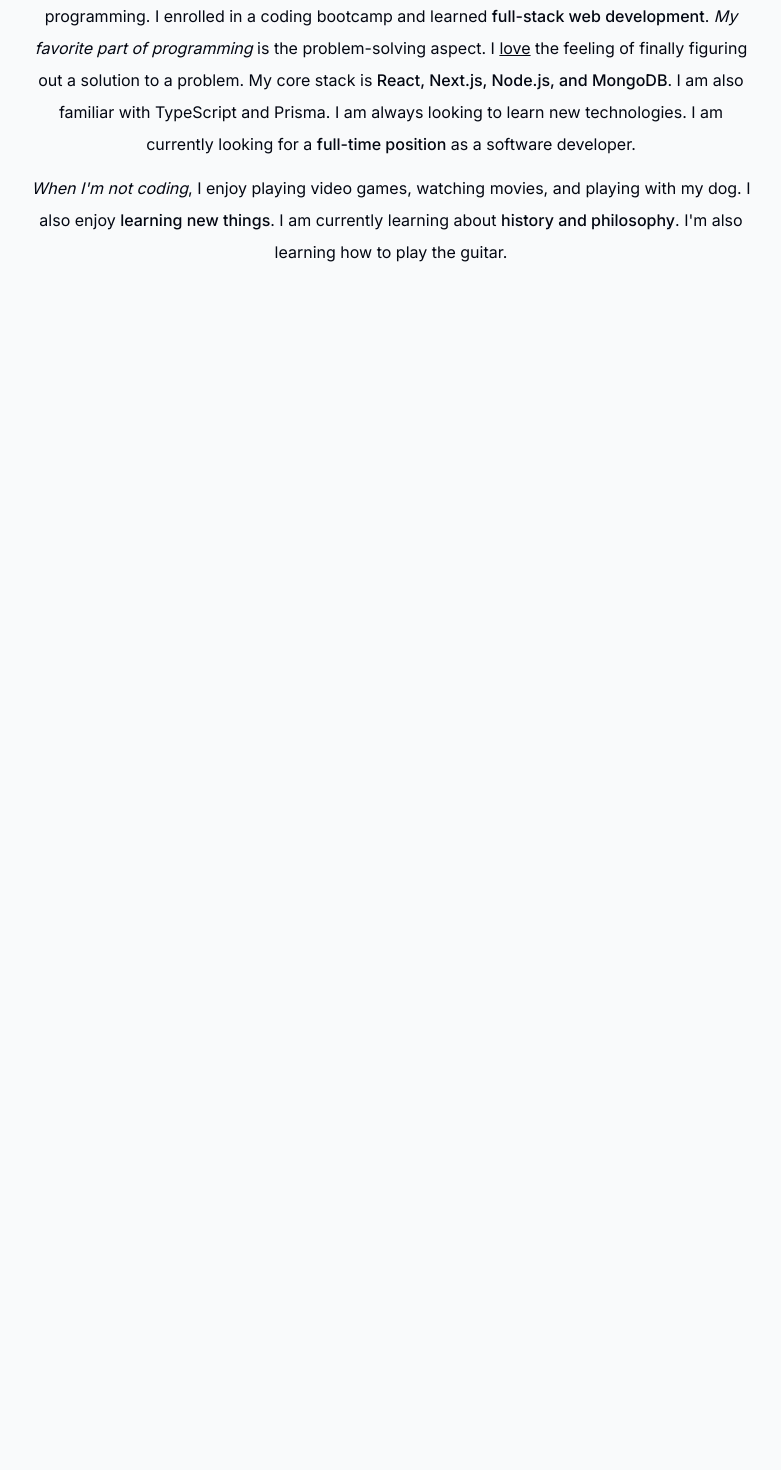
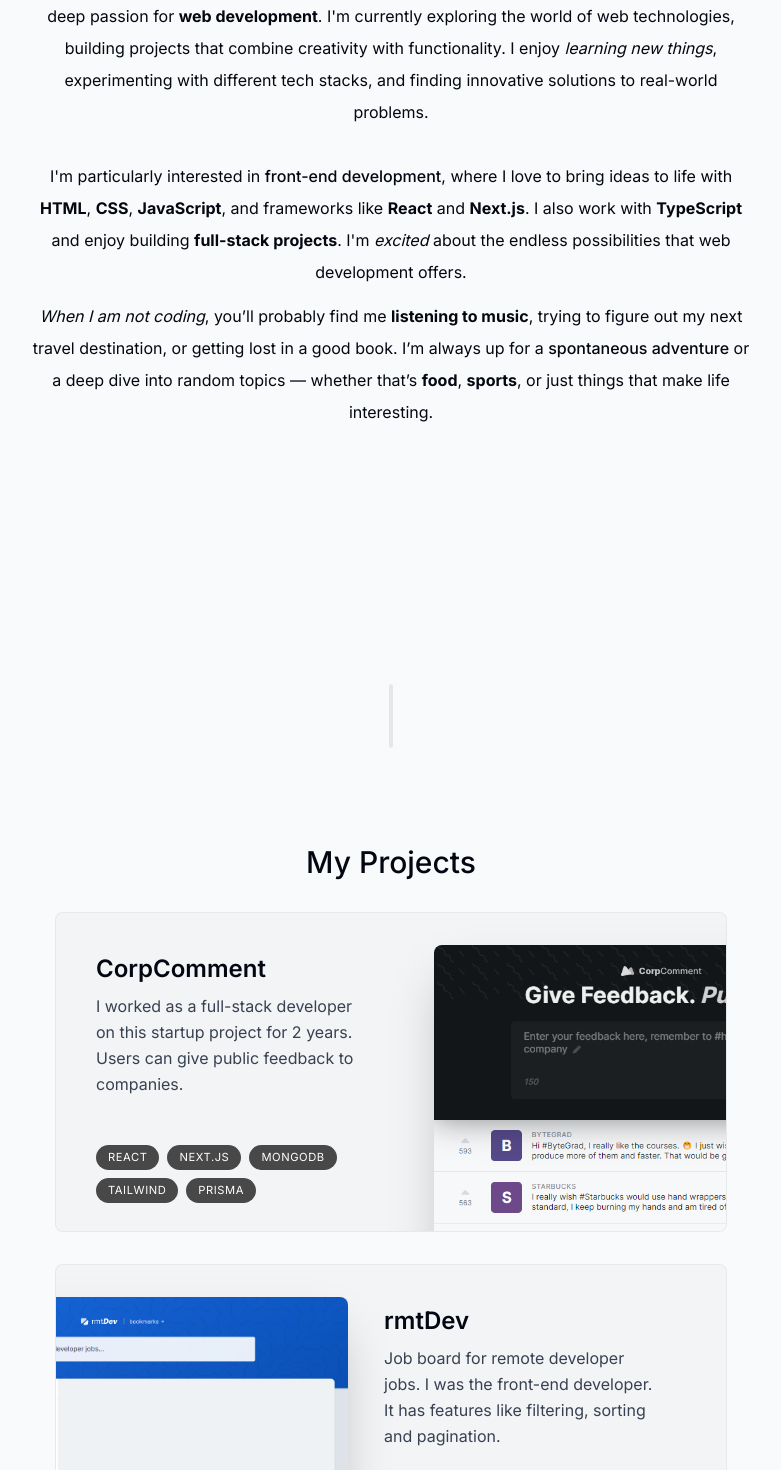
Before and after one commit to kunjsonker/my-portfolio, a Next.js app: page / in a window 1280 px wide. Shown: the part 1000-2470 px from the top of the page, without its empty margins (249-1030 px from the left). Before the commit the page ends 1428 px from the top, so only its background shows below. Built offline with nearby package versions, Linux system fonts and the light colour scheme.

Commit message:
Add Project Section

```diff
--- a/app/page.tsx
+++ b/app/page.tsx
@@ -1,5 +1,6 @@
 import About from "@/components/about";
 import Intro from "@/components/intro";
+import Projects from "@/components/projects";
 import SectionDivider from "@/components/section-divider";
 
 
@@ -9,6 +10,9 @@
       <Intro/>
       <SectionDivider/>
       <About/>
+      <SectionDivider/>
+      <Projects/>
+      <SectionDivider/>
 
 
     </main>
--- a/components/about.tsx
+++ b/components/about.tsx
@@ -12,32 +12,21 @@
     transition={{delay:0.175}}>
         <SectionHeading>About Me</SectionHeading>
         <p className='mb-3'>
-        After graduating with a degree in{" "}
-        <span className="font-medium">Accounting</span>, I decided to pursue my
-        passion for programming. I enrolled in a coding bootcamp and learned{" "}
-        <span className="font-medium">full-stack web development</span>.{" "}
-        <span className="italic">My favorite part of programming</span> is the
-        problem-solving aspect. I <span className="underline">love</span> the
-        feeling of finally figuring out a solution to a problem. My core stack
-        is{" "}
-        <span className="font-medium">
-          React, Next.js, Node.js, and MongoDB
-        </span>
-        . I am also familiar with TypeScript and Prisma. I am always looking to
-        learn new technologies. I am currently looking for a{" "}
-        <span className="font-medium">full-time position</span> as a software
-        developer.
+  Hi! I'm <strong>Kunj</strong>, a sophomore at <strong>Indian Institute of Information Technology Allahabad</strong> with a deep passion for{" "}
+  <span className="font-medium"><strong>web development</strong></span>. I'm currently exploring the world of web technologies, building projects that combine{" "}
+  creativity with functionality. I enjoy{" "}
+  <span className="italic">learning new things</span>, experimenting with different tech stacks, and finding innovative solutions to real-world problems.
+  <br /><br />
+  I'm particularly interested in{" "}
+  <span className="font-medium">front-end development</span>, where I love to bring ideas to life with <strong>HTML</strong>, <strong>CSS</strong>, <strong>JavaScript</strong>, and frameworks like{" "}
+  <strong>React</strong> and <strong>Next.js</strong>. I also work with <strong>TypeScript</strong> and enjoy building <strong>full-stack projects</strong>. I'm{" "}
+  <span className="italic">excited</span> about the endless possibilities that web development offers.
+</p>
 
-        </p>
-        <span className="italic">When I'm not coding</span>, I enjoy playing
-        video games, watching movies, and playing with my dog. I also enjoy{" "}
-        <span className="font-medium">learning new things</span>. I am currently
-        learning about{" "}
-        <span className="font-medium">history and philosophy</span>. I'm also
-        learning how to play the guitar.
-        <p>
+<span className="italic">When I am not coding</span>, you’ll probably find me <strong>listening to music</strong>, trying to figure out my next travel destination, or getting lost in a good book. I’m always up for a{" "}
+<span className="font-medium">spontaneous adventure</span> or a deep dive into random topics — whether that’s <strong>food</strong>, <strong>sports</strong>, or just things that make life interesting.
+<p></p>
 
-        </p>
     </motion.section>
   )
 }
--- /dev/null
+++ b/components/project.tsx
@@ -0,0 +1,76 @@
+"use client";
+
+import { projectsData } from '@/lib/data';
+import { useRef } from 'react';
+import Image from 'next/image';
+import { motion, useScroll, useTransform } from 'framer-motion';
+
+type ProjectProps = (typeof projectsData)[number];
+
+export default function Project({
+  title,
+  description,
+  tags,
+  imageUrl
+}: ProjectProps) {
+  const ref = useRef<HTMLDivElement>(null);
+
+  const { scrollYProgress } = useScroll({
+    target: ref,
+    offset: ["0 1", "1.33 1"]
+  });
+
+  const scaleProgress = useTransform(scrollYProgress, [0, 1], [0.8, 1]);
+  const opacityProgress = useTransform(scrollYProgress, [0, 1], [0.6, 1]);
+
+  return (
+    <motion.div
+      ref={ref}
+      style={{
+        scale: scaleProgress,
+        opacity: opacityProgress,
+      }}
+      className="group mb-3 sm:mb-8 last:mb-0"
+    >
+      <section className="bg-gray-100 max-w-[42rem] border border-black/5
+      rounded-lg
+        overflow-hidden sm:pr-8 relative sm:h-[20rem]
+        hover:bg-gray-200 transition"
+      >
+        <div className="pt-4 pb-7 px-5 sm:pl-10 sm:pr-2 sm:pt-10 sm:max-w-[50%]
+          flex flex-col h-full sm:group-even:ml-[18rem]"
+        >
+          <h3 className="text-2xl font-semibold">{title}</h3>
+          <p className="mt-2 leading-relaxed text-gray-700">{description}</p>
+          <ul className="flex flex-wrap mt-4 gap-2 sm:mt-auto">
+            {tags.map((tag, index) => (
+              <li
+                key={index}
+                className="bg-black/[0.7] px-3 py-1 text-[0.7rem] uppercase tracking-wider text-white rounded-full dark:text-white/70"
+              >
+                {tag}
+              </li>
+            ))}
+          </ul>
+        </div>
+
+        <Image
+          src={imageUrl}
+          alt="Project I worked on"
+          quality={90}
+          className="absolute top-8 -right-40 w-[28.25rem] rounded-t-lg shadow-2xl
+            transition
+            group-hover:scale-[1.04]
+            group-hover:-translate-x-3
+            group-hover:translate-y-3
+            group-hover:-rotate-2
+
+            group-even:group-hover:translate-x-3
+            group-even:group-hover:translate-y-3
+            group-even:group-hover:rotate-2
+            group-even:right-[initial] group-even:-left-40"
+        />
+      </section>
+    </motion.div>
+  );
+}
--- /dev/null
+++ b/components/projects.tsx
@@ -0,0 +1,25 @@
+
+import React ,{useRef} from 'react'
+import SectionHeading from './section-heading'
+import { projectsData } from '@/lib/data'
+import Project from './project'
+
+
+export default function Projects() {
+  return (
+    <section>
+        <SectionHeading>
+            My Projects
+        </SectionHeading>
+        <div>
+            {
+                projectsData.map((project,index)=>(
+                    <React.Fragment key={index}>
+                    <Project{...project}/>
+                    </React.Fragment>
+                ))}
+
+        </div>
+    </section>
+  );
+}
--- a/components/section-heading.tsx
+++ b/components/section-heading.tsx
@@ -5,7 +5,7 @@
 
 export default function SectionHeading({children}:SectionHeadingProps) {
   return (
-    <h2 className='text-3xl font-medium capitalize mb-8'>
+    <h2 className='text-3xl font-medium capitalize mb-8 text-center'>
         {children}
         </h2>
   )
--- a/next.config.js
+++ b/next.config.js
@@ -1,4 +1,10 @@
 /** @type {import('next').NextConfig} */
-const nextConfig = {}
+const nextConfig = {
+    allowedDevOrigins: [
+      'http://172.19.18.177:3000', // Replace with the actual IP and port you use
+      'http://localhost:3000',     // Optional: add localhost too
+      'http://127.0.0.1:3000'      // Optional: add 127.0.0.1 too
+    ]
+  }
 
-module.exports = nextConfig
+  module.exports = nextConfig
```
Also changed, not shown: 1 other file (tests, documents, lock files or other folders).
